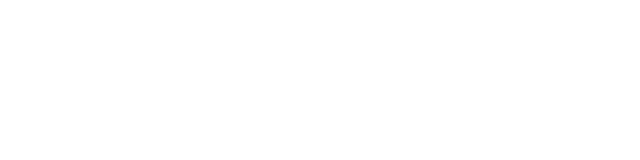
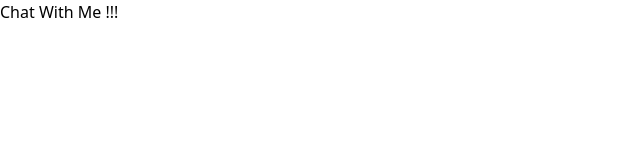
Before and after one commit to TusharSin810/Tushar-Portfolio, a React (Vite) app: page /chatwithme in a window 1280 px wide. Before the commit this address had no page. Shown: the top 160 px of the page, without its empty margins (0-640 px from the left). Built offline with nearby package versions, Linux system fonts and the light colour scheme.

Commit message:
Changes to login check logic

```diff
--- a/src/App.jsx
+++ b/src/App.jsx
@@ -2,15 +2,22 @@
 import { BrowserRouter, Routes, Route} from "react-router-dom";
 import Homepage from "./components/Homepage"
 import Signup from "./components/Signup"
+import ChatPage from './components/ChatPage';
 
 const App = () => {
 
   const [isLoggedIn, setIsLoggedIn] = useState(() => {
     const savedLoginState = localStorage.getItem('isLoggedIn');
-    return savedLoginState === 'true';
+    const token = localStorage.getItem('token');
+    return token ? savedLoginState === 'true' : false;
   });
 
   useEffect(() => {
+    const token = localStorage.getItem('token');
+    if (!token) {
+      setIsLoggedIn(false);
+    }
+
     localStorage.setItem('isLoggedIn', isLoggedIn);
   }, [isLoggedIn]);
 
@@ -21,6 +28,7 @@
           <Route path="/" element={<Homepage isLoggedIn={isLoggedIn} />} />
           <Route path="/login" element={<Signup setIsLoggedIn={setIsLoggedIn} />} />
           <Route path="/Register" element={<Signup setIsLoggedIn={setIsLoggedIn} />} />
+          <Route path="/chatwithme" element={<ChatPage />} />
         </Routes>
       </BrowserRouter>
     </div>
--- /dev/null
+++ b/src/components/ChatPage.jsx
@@ -0,0 +1,11 @@
+import React from 'react'
+
+function ChatPage() {
+  return (
+    <div>
+       <h1>Chat With Me !!!</h1>
+    </div>
+  )
+}
+
+export default ChatPage
--- a/src/components/Header.jsx
+++ b/src/components/Header.jsx
@@ -1,15 +1,23 @@
 import {useTypewriter, Cursor} from 'react-simple-typewriter'
 import { SocialIcon } from 'react-social-icons'
 import {motion} from 'framer-motion'
+import {useNavigate } from 'react-router-dom';
 
 function Header() {
 
+  const navigate = useNavigate()
   const [typeEffect] = useTypewriter({
     words: ['Full Stack','Machine Learning','Web3','Data Science'],
     loop:{},
     typeSpeed: 100,
     deleteSpeed: 40
   })
+
+  function chatpage(){
+    if(localStorage.getItem('token')){
+      navigate('/chatwithme')
+    }
+  }
 
   return (
         <div className='flex flex-col h-svh m-6 my-10 sm:flex-row'>
@@ -21,7 +29,7 @@
               </h2>
               <button className='bg-[#4B443C] py-1 px-2 m-2 mb-10 rounded-xl font-semibold text-[#E4E5E8]'>About Me</button>
               <button className='bg-[#4B443C] py-1 px-2 m-2 mb-10 rounded-xl font-semibold text-[#E4E5E8]'>Resume</button>
-              <button className='bg-[#4B443C] py-1 px-2 m-2 mb-10 rounded-xl font-semibold text-[#E4E5E8]'>Chat With Me </button>
+              <button className='bg-[#4B443C] py-1 px-2 m-2 mb-10 rounded-xl font-semibold text-[#E4E5E8]' onClick={chatpage}>Chat With Me </button>
               <div className='flex justify-start gap-4 my-1'>
                 <SocialIcon url='https://x.com/TusharS91319723' target='_blank' className='hover:opacity-85' />
                 <SocialIcon url='https://github.com/TusharSin810' target='_blank' className='hover:opacity-85'/>
--- a/src/components/Navbar.jsx
+++ b/src/components/Navbar.jsx
@@ -1,4 +1,3 @@
-import { useState } from 'react'
 import { Disclosure, DisclosureButton, DisclosurePanel, Menu, MenuButton, MenuItem, MenuItems } from '@headlessui/react'
 import {Bars3Icon, XMarkIcon } from '@heroicons/react/24/outline'
 
--- a/src/components/Signup.jsx
+++ b/src/components/Signup.jsx
@@ -6,6 +6,7 @@
 
 function Signup({setIsLoggedIn}) {
 
+    const navigate = useNavigate()
     async function signin(){
     const email = document.getElementById('userEmail').value
     const password = document.getElementById('userPassword').value
@@ -34,7 +35,6 @@
 
 
   const [activeTab, setActiveTab] = useState();
-  const navigate = useNavigate()
 
   const handleTabClick = (tab) => {
     setActiveTab(tab);
```
